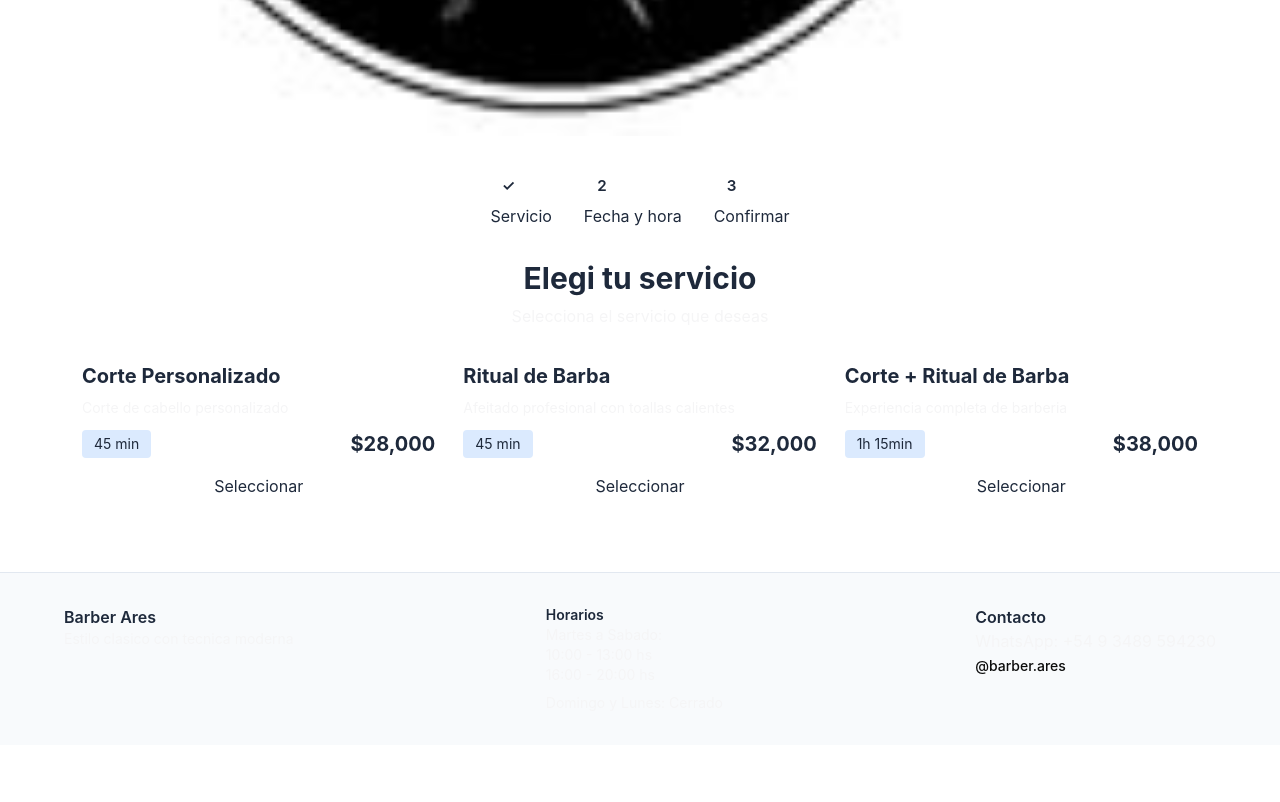
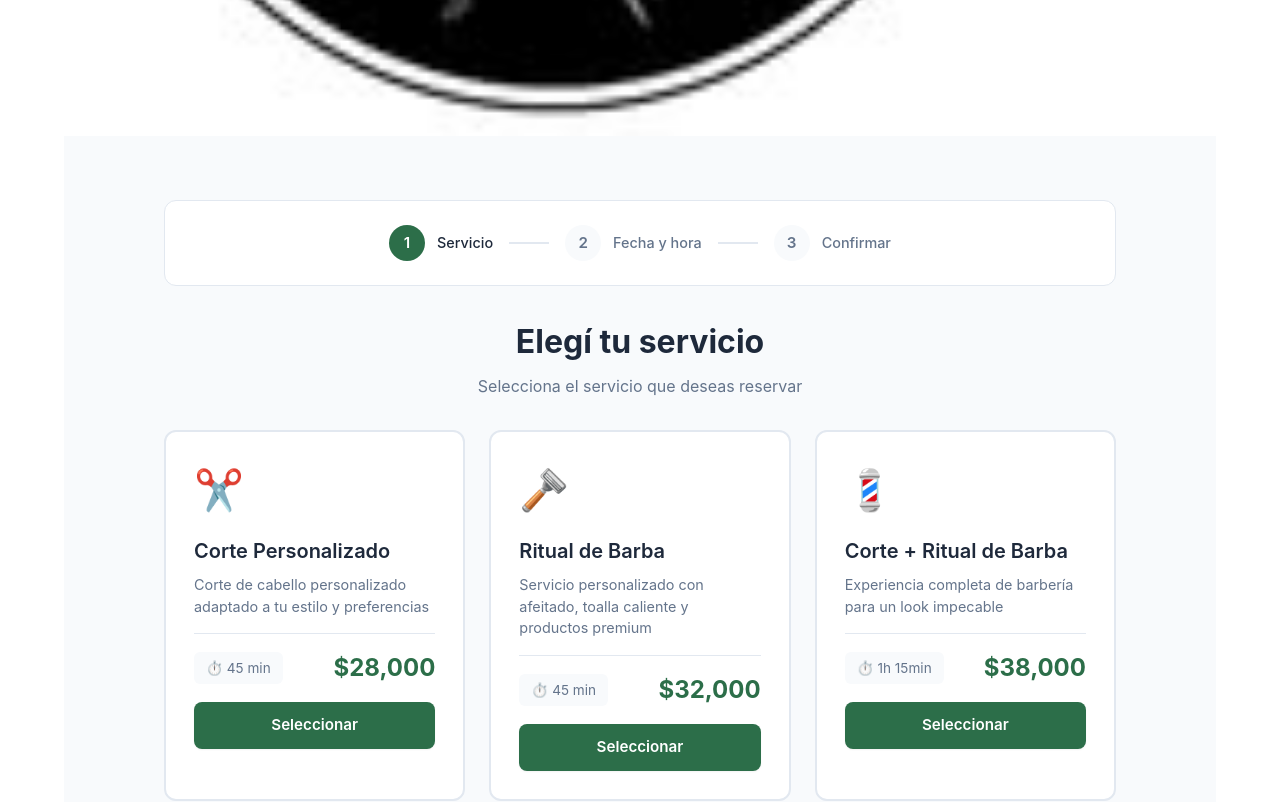
Before and after one commit to lionelc39/barberia-ares, a Next.js app: page /reserva in a window 1280 px wide. Shown: the part 1060-1862 px from the top of the page. Before the commit the page ends 1805 px from the top, so only its background shows below. Built offline with nearby package versions, Linux system fonts and the light colour scheme.

Commit message:
Update page.tsx

```diff
--- a/src/app/reserva/page.tsx
+++ b/src/app/reserva/page.tsx
@@ -11,21 +11,24 @@ const SERVICIOS = [
     nombre: 'Corte Personalizado',
     duracion: '45 min',
     precio: 28000,
-    descripcion: 'Corte de cabello personalizado'
+    descripcion: 'Corte de cabello personalizado adaptado a tu estilo y preferencias',
+    icono: '✂️'
   },
   {
     id: 'ritual-barba',
     nombre: 'Ritual de Barba',
     duracion: '45 min',
     precio: 32000,
-    descripcion: 'Afeitado profesional con toallas calientes'
+    descripcion: 'Servicio personalizado con afeitado, toalla caliente y productos premium',
+    icono: '🪒'
   },
   {
     id: 'corte-barba',
     nombre: 'Corte + Ritual de Barba',
     duracion: '1h 15min',
     precio: 38000,
-    descripcion: 'Experiencia completa de barberia'
+    descripcion: 'Experiencia completa de barbería para un look impecable',
+    icono: '💈'
   }
 ]
 
@@ -51,14 +54,14 @@ export default function Reserva() {
   const router = useRouter()
 
   const [paso, setPaso] = useState(1)
-  const [servicioSeleccionado, setServicioSeleccionado] = useState(null)
-  const [fechaSeleccionada, setFechaSeleccionada] = useState(null)
-  const [horaSeleccionada, setHoraSeleccionada] = useState(null)
+  const [servicioSeleccionado, setServicioSeleccionado] = useState<any>(null)
+  const [fechaSeleccionada, setFechaSeleccionada] = useState<Date | null>(null)
+  const [horaSeleccionada, setHoraSeleccionada] = useState<string | null>(null)
   const [contact, setContact] = useState({ nombre: '', email: '', whatsapp: '' })
   const [loading, setLoading] = useState(false)
   const [message, setMessage] = useState('')
   const [error, setError] = useState('')
-  const [horariosOcupados, setHorariosOcupados] = useState([])
+  const [horariosOcupados, setHorariosOcupados] = useState<string[]>([])
   const [mesActual, setMesActual] = useState(new Date())
 
   useEffect(() => {
@@ -89,7 +92,7 @@ export default function Reserva() {
     return dias
   }
 
-  const cambiarMes = (direccion) => {
+  const cambiarMes = (direccion: number) => {
     const nuevoMes = new Date(mesActual)
     nuevoMes.setMonth(mesActual.getMonth() + direccion)
     setMesActual(nuevoMes)
@@ -122,7 +125,7 @@ export default function Reserva() {
         .single()
 
       if (turnoExistente) {
-        setError('Ese horario ya fue reservado. Elegi otro.')
+        setError('Ese horario ya fue reservado. Elegí otro.')
         setLoading(false)
         return
       }
@@ -144,7 +147,7 @@ export default function Reserva() {
 
       if (errorTurno) throw errorTurno
 
-      setMessage('Turno confirmado!')
+      setMessage('¡Turno confirmado exitosamente!')
 
       setTimeout(() => {
         router.push('/')
@@ -159,37 +162,51 @@ export default function Reserva() {
   }
 
   return (
-    <div className="max-w-6xl mx-auto py-8 px-4">
-      <div className="mb-8">
-        <div className="flex items-center justify-center gap-4 mb-4">
-          <div className={paso >= 1 ? 'step-active' : 'step-inactive'}>
-            <div className="step-number">{paso >= 1 ? '✓' : '1'}</div>
-            <span className="hidden md:block">Servicio</span>
+    <div style={{ minHeight: '100vh', background: 'var(--bg-light)', padding: '2rem 0' }}>
+      <div className="container" style={{ maxWidth: '1000px' }}>
+        {/* Progress Steps */}
+        <div className="steps-container">
+          <div className={paso >= 1 ? 'step active' : 'step inactive'}>
+            <div className="step-number">{paso > 1 ? '✓' : '1'}</div>
+            <span className="step-label">Servicio</span>
           </div>
-          <div className={paso >= 2 ? 'line-active' : 'line-inactive'}></div>
-          <div className={paso >= 2 ? 'step-active' : 'step-inactive'}>
-            <div className="step-number">{paso >= 2 ? '✓' : '2'}</div>
-            <span className="hidden md:block">Fecha y hora</span>
+          <div className="step-separator"></div>
+          <div className={paso >= 2 ? 'step active' : 'step inactive'}>
+            <div className="step-number">{paso > 2 ? '✓' : '2'}</div>
+            <span className="step-label">Fecha y hora</span>
           </div>
-          <div className={paso >= 3 ? 'line-active' : 'line-inactive'}></div>
-          <div className={paso >= 3 ? 'step-active' : 'step-inactive'}>
-            <div className="step-number">{paso >= 3 ? '✓' : '3'}</div>
-            <span className="hidden md:block">Confirmar</span>
-          </div>
+          <div className="step-separator"></div>
+          <div className={paso >= 3 ? 'step active' : 'step inactive'}>
+            <div className="step-number">{paso > 3 ? '✓' : '3'}</div>
+            <span className="step-label">Confirmar</span>
           </div>
         </div>
 
-      {error && <div className="bg-red-50 border-l-4 border-red-500 p-4 mb-4">{error}</div>}
-      {message && <div className="bg-green-50 border-l-4 border-green-500 p-4 mb-4">{message}</div>}
+        {/* Alerts */}
+        {error && (
+          <div className="alert-fresha alert-error">
+            <span>⚠️</span>
+            <span>{error}</span>
+          </div>
+        )}
+        {message && (
+          <div className="alert-fresha alert-success">
+            <span>✅</span>
+            <span>{message}</span>
+          </div>
+        )}
 
+        {/* Paso 1: Selección de Servicio */}
         {paso === 1 && (
-        <div className="space-y-6">
-          <div className="text-center mb-8">
-            <h2 className="text-3xl font-bold mb-2">Elegi tu servicio</h2>
-            <p className="text-muted">Selecciona el servicio que deseas</p>
+          <div>
+            <div style={{ textAlign: 'center', marginBottom: '2rem' }}>
+              <h2 style={{ fontSize: '2rem', fontWeight: '700', color: 'var(--text-dark)', marginBottom: '0.5rem' }}>
+                Elegí tu servicio
+              </h2>
+              <p style={{ color: 'var(--text-muted)' }}>Selecciona el servicio que deseas reservar</p>
             </div>
 
-          <div className="grid md:grid-cols-3 gap-6">
+            <div style={{ display: 'grid', gridTemplateColumns: 'repeat(auto-fit, minmax(300px, 1fr))', gap: '1.5rem' }}>
               {SERVICIOS.map((servicio) => (
                 <div
                   key={servicio.id}
@@ -197,49 +214,67 @@ export default function Reserva() {
                     setServicioSeleccionado(servicio)
                     setPaso(2)
                   }}
-                className="card cursor-pointer hover:shadow-lg transition-all border-2 border-transparent hover:border-black"
+                  className="service-card-fresha"
                 >
-                <h3 className="text-xl font-bold mb-2">{servicio.nombre}</h3>
-                <p className="text-muted text-sm mb-3">{servicio.descripcion}</p>
-                <div className="flex items-center justify-between mb-4">
-                  <span className="text-sm bg-blue-100 px-3 py-1 rounded">{servicio.duracion}</span>
-                  <span className="text-xl font-bold">${servicio.precio.toLocaleString()}</span>
+                  <div style={{ fontSize: '2.5rem', marginBottom: '1rem' }}>{servicio.icono}</div>
+                  <h3 className="service-title">{servicio.nombre}</h3>
+                  <p className="service-description">{servicio.descripcion}</p>
+                  <div className="service-meta">
+                    <span className="service-duration">⏱️ {servicio.duracion}</span>
+                    <span className="service-price">${servicio.precio.toLocaleString()}</span>
                   </div>
-                <button className="btn-primary w-full">Seleccionar</button>
+                  <button className="btn-fresha btn-primary-fresha" style={{ width: '100%', marginTop: '1rem' }}>
+                    Seleccionar
+                  </button>
                 </div>
               ))}
             </div>
           </div>
         )}
 
+        {/* Paso 2: Selección de Fecha y Hora */}
         {paso === 2 && (
-        <div className="space-y-6">
-          <div className="text-center mb-6">
-            <h2 className="text-3xl font-bold mb-2">Elegi fecha y horario</h2>
-            <p className="text-muted">Servicio: {servicioSeleccionado?.nombre}</p>
-            <button onClick={() => setPaso(1)} className="text-sm text-blue-600 hover:underline mt-2">
+          <div>
+            <div style={{ textAlign: 'center', marginBottom: '2rem' }}>
+              <h2 style={{ fontSize: '2rem', fontWeight: '700', color: 'var(--text-dark)', marginBottom: '0.5rem' }}>
+                Elegí fecha y horario
+              </h2>
+              <p style={{ color: 'var(--text-muted)', marginBottom: '0.5rem' }}>
+                Servicio: <strong>{servicioSeleccionado?.nombre}</strong>
+              </p>
+              <button
+                onClick={() => setPaso(1)}
+                style={{
+                  color: 'var(--primary)',
+                  background: 'none',
+                  border: 'none',
+                  cursor: 'pointer',
+                  fontSize: '0.9rem',
+                  textDecoration: 'underline'
+                }}
+              >
                 Cambiar servicio
               </button>
             </div>
 
-          <div className="card max-w-4xl mx-auto">
-            <div className="flex justify-between items-center mb-4">
-              <h3 className="text-xl font-bold">
+            <div className="calendar-container">
+              <div className="calendar-header">
+                <h3 className="calendar-month">
                   {format(mesActual, "MMMM yyyy", { locale: es })}
                 </h3>
-              <div className="flex gap-2">
-                <button onClick={() => cambiarMes(-1)} className="px-4 py-2 border rounded hover:bg-gray-100">←</button>
-                <button onClick={() => cambiarMes(1)} className="px-4 py-2 border rounded hover:bg-gray-100">→</button>
+                <div className="calendar-nav">
+                  <button onClick={() => cambiarMes(-1)}>←</button>
+                  <button onClick={() => cambiarMes(1)}>→</button>
                 </div>
               </div>
 
-            <div className="grid grid-cols-7 gap-2 mb-4">
-              {['Dom', 'Lun', 'Mar', 'Mie', 'Jue', 'Vie', 'Sab'].map((dia) => (
-                <div key={dia} className="text-center font-semibold text-sm">{dia}</div>
+              <div className="calendar-weekdays">
+                {['Dom', 'Lun', 'Mar', 'Mié', 'Jue', 'Vie', 'Sáb'].map((dia) => (
+                  <div key={dia} className="calendar-weekday">{dia}</div>
                 ))}
               </div>
 
-            <div className="grid grid-cols-7 gap-2">
+              <div className="calendar-days">
                 {getDiasDelMes().map((dia, index) => {
                   if (!dia) return <div key={index}></div>
 
@@ -256,9 +291,7 @@ export default function Reserva() {
                       key={index}
                       onClick={() => !deshabilitado && setFechaSeleccionada(dia)}
                       disabled={deshabilitado}
-                    className={`aspect-square rounded-lg font-medium transition-all ${
-                      esSeleccionado ? 'bg-black text-white' : ''
-                    } ${deshabilitado ? 'bg-gray-100 text-gray-400 cursor-not-allowed' : 'hover:bg-gray-200'}`}
+                      className={`calendar-day ${esSeleccionado ? 'selected' : ''} ${deshabilitado ? 'disabled' : ''}`}
                     >
                       {dia.getDate()}
                     </button>
@@ -267,11 +300,11 @@ export default function Reserva() {
               </div>
 
               {fechaSeleccionada && (
-              <div className="mt-6">
-                <h3 className="font-bold mb-3">
-                  Horarios para el {format(fechaSeleccionada, "d 'de' MMMM", { locale: es })}
+                <div className="time-slots-container">
+                  <h3 className="time-slots-title">
+                    Horarios disponibles para el {format(fechaSeleccionada, "EEEE d 'de' MMMM", { locale: es })}
                   </h3>
-                <div className="grid grid-cols-4 md:grid-cols-6 gap-3">
+                  <div className="time-slots-grid">
                     {generarHorarios(fechaSeleccionada).map((hora) => {
                       const ocupado = horariosOcupados.includes(hora)
                       return (
@@ -279,9 +312,7 @@ export default function Reserva() {
                           key={hora}
                           onClick={() => !ocupado && setHoraSeleccionada(hora)}
                           disabled={ocupado}
-                        className={`py-3 rounded-lg font-medium transition-all ${
-                          horaSeleccionada === hora ? 'bg-black text-white' : ''
-                        } ${ocupado ? 'bg-gray-100 text-gray-400 cursor-not-allowed' : 'border-2 hover:border-black'}`}
+                          className={`time-slot ${horaSeleccionada === hora ? 'selected' : ''} ${ocupado ? 'disabled' : ''}`}
                         >
                           {hora}
                         </button>
@@ -292,91 +323,118 @@ export default function Reserva() {
               )}
 
               {fechaSeleccionada && horaSeleccionada && (
-              <button onClick={() => setPaso(3)} className="btn-primary w-full mt-6">
-                Continuar
+                <button
+                  onClick={() => setPaso(3)}
+                  className="btn-fresha btn-primary-fresha"
+                  style={{ width: '100%', marginTop: '2rem', padding: '1rem' }}
+                >
+                  Continuar →
                 </button>
               )}
             </div>
           </div>
         )}
 
+        {/* Paso 3: Confirmación */}
         {paso === 3 && (
-        <div className="space-y-6 max-w-2xl mx-auto">
-          <div className="text-center mb-6">
-            <h2 className="text-3xl font-bold mb-2">Confirma tus datos</h2>
-            <button onClick={() => setPaso(2)} className="text-sm text-blue-600 hover:underline">
+          <div style={{ maxWidth: '600px', margin: '0 auto' }}>
+            <div style={{ textAlign: 'center', marginBottom: '2rem' }}>
+              <h2 style={{ fontSize: '2rem', fontWeight: '700', color: 'var(--text-dark)', marginBottom: '0.5rem' }}>
+                Confirma tus datos
+              </h2>
+              <button
+                onClick={() => setPaso(2)}
+                style={{
+                  color: 'var(--primary)',
+                  background: 'none',
+                  border: 'none',
+                  cursor: 'pointer',
+                  fontSize: '0.9rem',
+                  textDecoration: 'underline'
+                }}
+              >
                 Cambiar fecha/hora
               </button>
             </div>
 
-          <div className="card">
-            <div className="bg-gray-50 rounded-lg p-4 mb-6">
-              <h3 className="font-bold mb-3">Resumen de tu reserva</h3>
-              <div className="space-y-2 text-sm">
-                <div className="flex justify-between">
-                  <span>Servicio:</span>
-                  <strong>{servicioSeleccionado?.nombre}</strong>
+            <div className="summary-card">
+              <h3 className="summary-title">Resumen de tu reserva</h3>
+              <div className="summary-row">
+                <span className="summary-label">Servicio:</span>
+                <span className="summary-value">{servicioSeleccionado?.nombre}</span>
               </div>
-                <div className="flex justify-between">
-                  <span>Fecha:</span>
-                  <strong>{fechaSeleccionada && format(fechaSeleccionada, "EEEE d 'de' MMMM", { locale: es })}</strong>
+              <div className="summary-row">
+                <span className="summary-label">Fecha:</span>
+                <span className="summary-value">
+                  {fechaSeleccionada && format(fechaSeleccionada, "EEEE d 'de' MMMM", { locale: es })}
+                </span>
               </div>
-                <div className="flex justify-between">
-                  <span>Hora:</span>
-                  <strong>{horaSeleccionada} hs</strong>
+              <div className="summary-row">
+                <span className="summary-label">Hora:</span>
+                <span className="summary-value">{horaSeleccionada} hs</span>
               </div>
-                <div className="flex justify-between border-t pt-2 mt-2">
-                  <span>Total:</span>
-                  <strong className="text-lg">${servicioSeleccionado?.precio.toLocaleString()}</strong>
-                </div>
+              <div className="summary-row">
+                <span className="summary-label">Total:</span>
+                <span className="summary-total">${servicioSeleccionado?.precio.toLocaleString()}</span>
               </div>
             </div>
 
-            <div className="space-y-4">
-              <div>
-                <label className="block text-sm font-medium mb-2">Nombre completo</label>
+            <div style={{ background: 'white', padding: '1.5rem', borderRadius: '12px', border: '1px solid var(--border)' }}>
+              <div className="input-group">
+                <label className="input-label">Nombre completo *</label>
                 <input
                   type="text"
-                  placeholder="Ej: Juan Perez"
-                  className="w-full p-3 border-2 rounded-lg"
+                  placeholder="Ej: Juan Pérez"
+                  className="input-fresha"
                   value={contact.nombre}
                   onChange={(e) => setContact({ ...contact, nombre: e.target.value })}
+                  required
                 />
               </div>
 
-              <div>
-                <label className="block text-sm font-medium mb-2">Email</label>
+              <div className="input-group">
+                <label className="input-label">Email *</label>
                 <input
                   type="email"
                   placeholder="Ej: juan@ejemplo.com"
-                  className="w-full p-3 border-2 rounded-lg"
+                  className="input-fresha"
                   value={contact.email}
                   onChange={(e) => setContact({ ...contact, email: e.target.value })}
+                  required
                 />
               </div>
 
-              <div>
-                <label className="block text-sm font-medium mb-2">WhatsApp</label>
+              <div className="input-group">
+                <label className="input-label">WhatsApp *</label>
                 <input
                   type="tel"
                   placeholder="Ej: 11 2345-6789"
-                  className="w-full p-3 border-2 rounded-lg"
+                  className="input-fresha"
                   value={contact.whatsapp}
                   onChange={(e) => setContact({ ...contact, whatsapp: e.target.value })}
+                  required
                 />
               </div>
 
               <button
                 onClick={handleReserve}
                 disabled={loading}
-                className="btn-primary w-full text-lg py-4"
+                className="btn-fresha btn-primary-fresha"
+                style={{ width: '100%', padding: '1rem', fontSize: '1rem' }}
               >
-                {loading ? 'Reservando...' : `Confirmar Reserva - ${fechaSeleccionada && format(fechaSeleccionada, "EEEE", { locale: es })} ${horaSeleccionada} hs`}
+                {loading ? (
+                  <span style={{ display: 'flex', alignItems: 'center', justifyContent: 'center', gap: '0.5rem' }}>
+                    <div className="spinner"></div>
+                    Reservando...
+                  </span>
+                ) : (
+                  `Confirmar turno - ${fechaSeleccionada && format(fechaSeleccionada, "EEEE", { locale: es })} ${horaSeleccionada} hs`
+                )}
               </button>
-            </div>
             </div>
           </div>
         )}
       </div>
+    </div>
   )
 }
```
Lines whose indentation alone changed are shown as unchanged.
